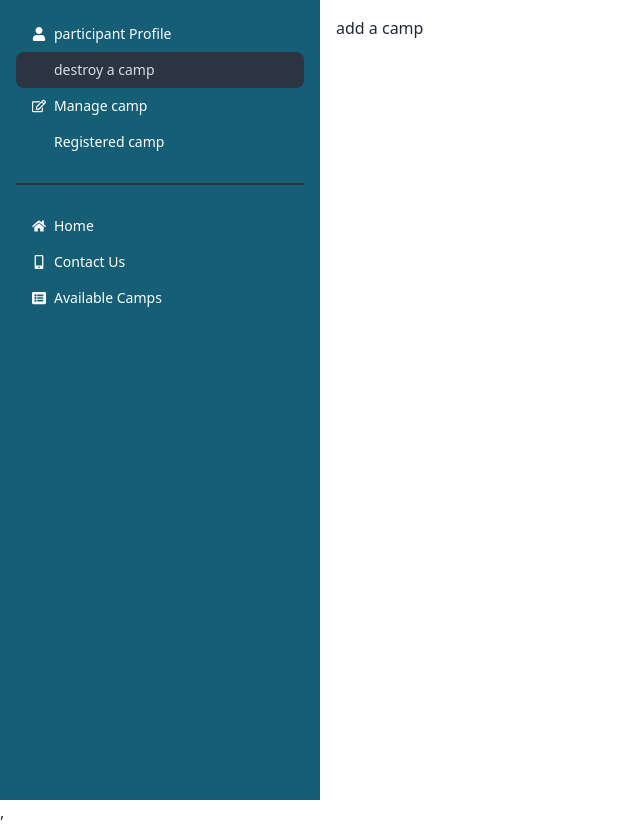
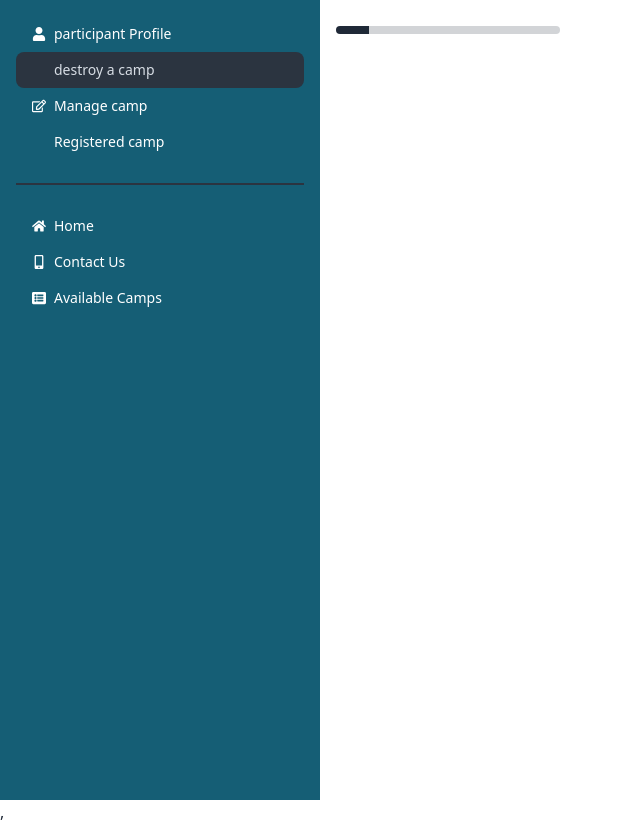
Before and after one commit to Ahnaf-17/medico-client, a React (Vite) app: page /dashboard/add-a-camp in a window 1280 px wide. Shown: the whole page, without its empty margins (0-640 px from the left). Built offline with nearby package versions, Linux system fonts and the light colour scheme; no server answers; sample sign-in values are in the browser's storage; some icons are missing.

Commit message:
organizer route created

```diff
--- a/src/Hooks/useOrganizer.jsx
+++ b/src/Hooks/useOrganizer.jsx
@@ -5,7 +5,7 @@ import useAxiosPrivate from "./useAxiosPrivate";
 const useOrganizer = () => {
     const {user} = useAuth();
     const axiosPrivate = useAxiosPrivate()
-    const {data : isOrganizer} = useQuery({
+    const {data : isOrganizer, isPending:isOrganizerLoading} = useQuery({
         queryKey: [user?.email, 'isOrganizer'],
         queryFn: async()=>{
             const res = await axiosPrivate.get(`/users/organizer/${user.email}`)
@@ -13,7 +13,7 @@ const useOrganizer = () => {
             return res.data?.organizer
         }
     })
-    return [isOrganizer]
+    return [isOrganizer,isOrganizerLoading]
 };
 
 export default useOrganizer;
--- /dev/null
+++ b/src/Hooks/useParticipant.jsx
@@ -0,0 +1,10 @@
+
+const useParticipant = () => {
+    return (
+        <div>
+
+        </div>
+    );
+};
+
+export default useParticipant;
--- /dev/null
+++ b/src/Routes/OrganizerRoute.jsx
@@ -0,0 +1,21 @@
+/* eslint-disable react/prop-types */
+import { Navigate, useLocation } from "react-router-dom";
+import useAuth from "../Hooks/useAuth";
+import useOrganizer from "../Hooks/useOrganizer";
+
+const OrganizerRoute = ({children}) => {
+    const {user,loading} = useAuth()
+    const [isOrganizer,isOrganizerLoading] = useOrganizer()
+    const location = useLocation();
+
+    if(loading || isOrganizerLoading){
+        return <progress className="progress w-56"></progress>
+    }
+    if(user && isOrganizer){
+        return children;
+    }
+    return <Navigate to="/login" state={{from: location}} replace></Navigate>
+};
+
+
+export default OrganizerRoute;
--- /dev/null
+++ b/src/Routes/ParticipantRoute.jsx
@@ -0,0 +1,10 @@
+
+const ParticipantRoute = () => {
+    return (
+        <div>
+
+        </div>
+    );
+};
+
+export default ParticipantRoute;
```
Also changed, not shown: src/Routes/Routes.jsx (+5 -4 lines).
